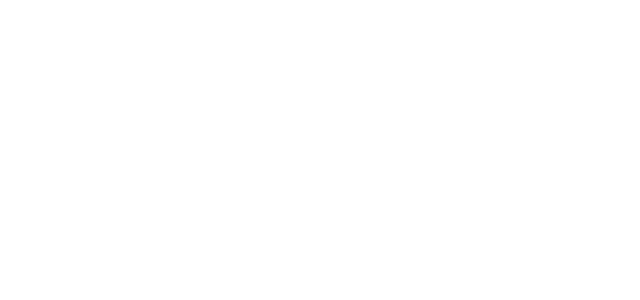
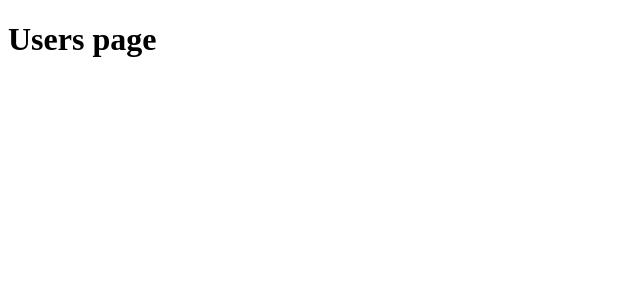
Before and after one commit to harshil-bodara/nuxt-app, a Nuxt app: page /users in a window 1280 px wide. Before the commit this address had no page. Shown: the top 300 px of the page, without its empty margins (0-640 px from the left). Built offline with nearby package versions, Linux system fonts and the light colour scheme.

Commit message:
added routing

```diff
--- /dev/null
+++ b/pages/users/_id/index.vue
@@ -0,0 +1,3 @@
+<template>
+    <h2>Single user</h2>
+</template>
--- /dev/null
+++ b/pages/users/index.vue
@@ -0,0 +1,3 @@
+<template>
+    <h1>Users page</h1>
+</template>
```
